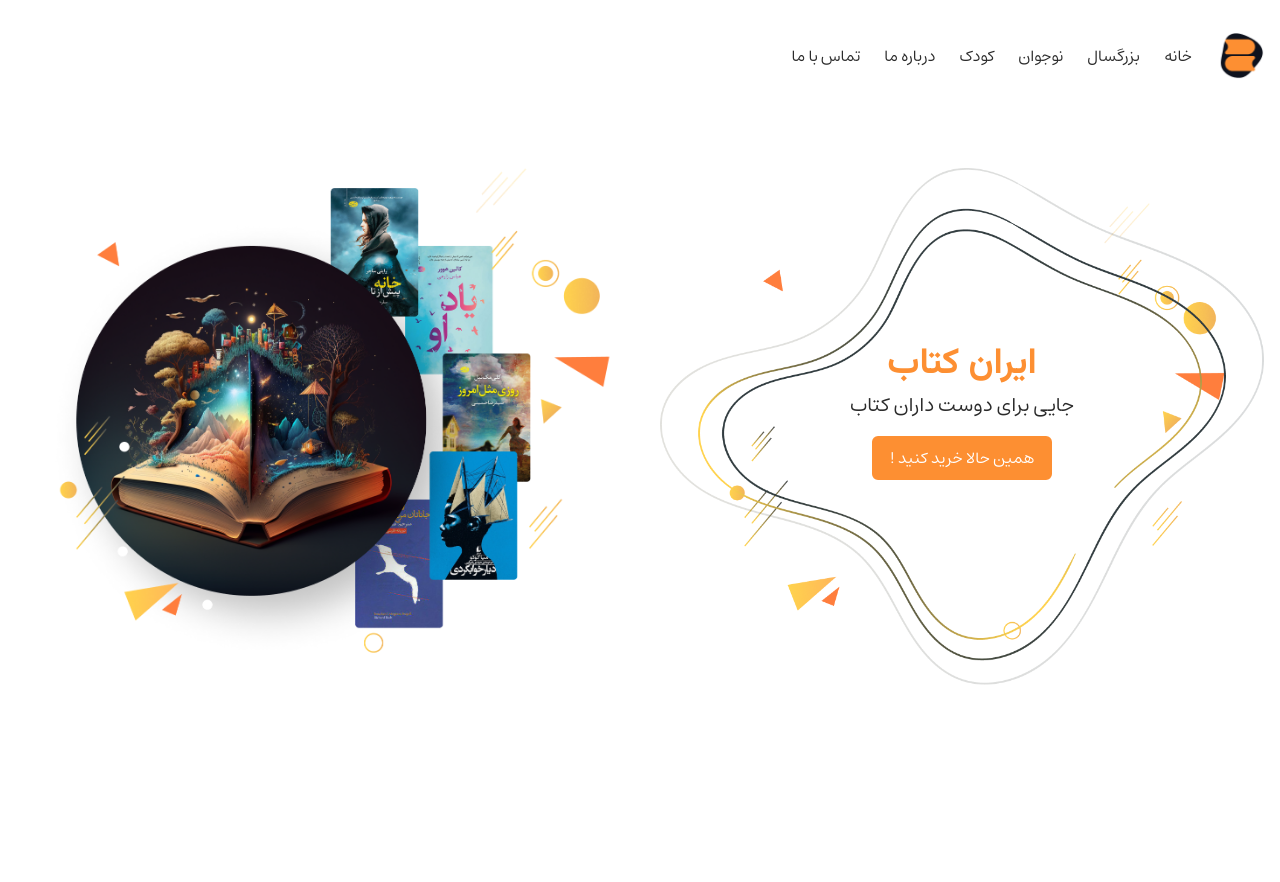
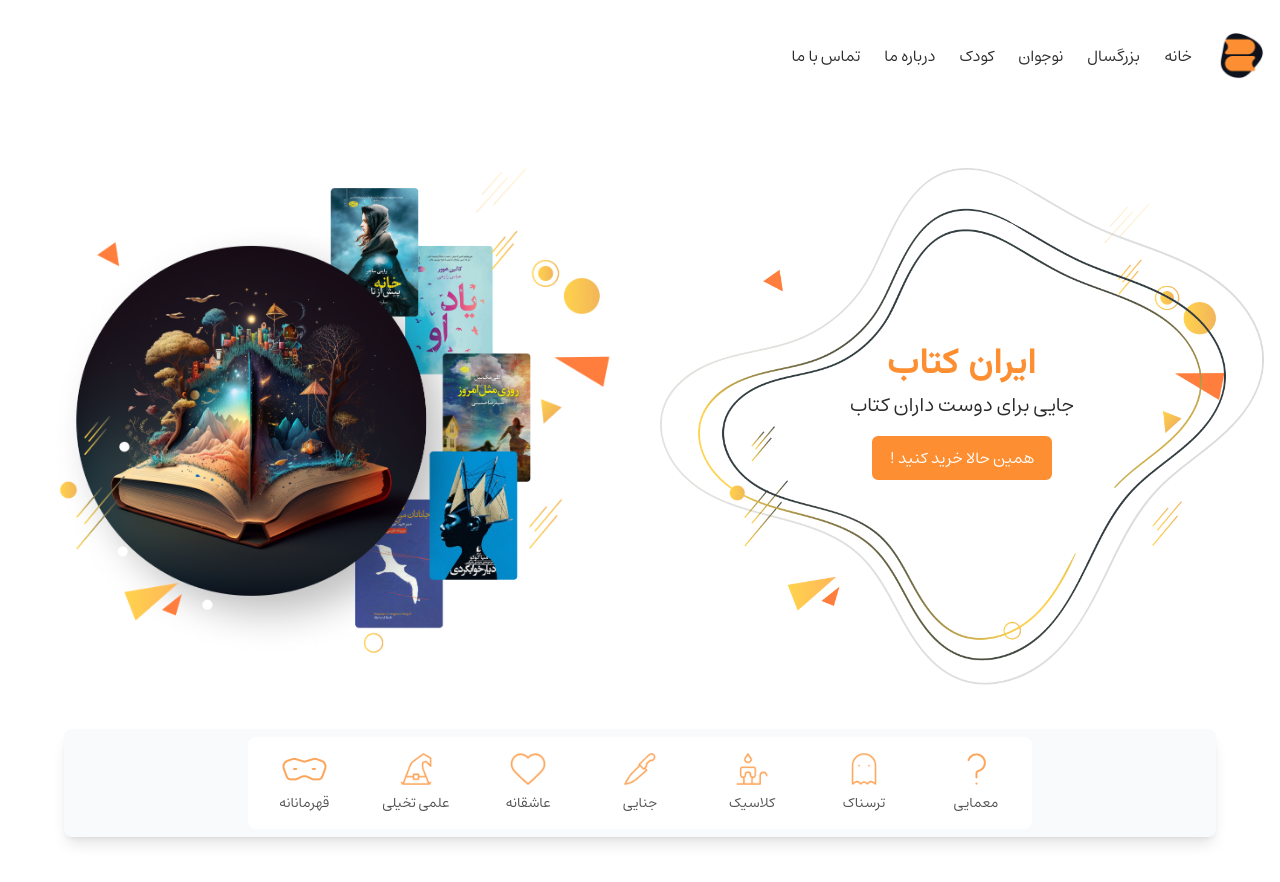
Before and after one commit to Saman-Safaei/book-shop-iran-ketab, a Next.js app: page / in a window 1280 px wide. Shown: the top 882 px of the page. Before the commit the page ends 800 px from the top, so only its background shows below. Built offline with nearby package versions, Linux system fonts and the light colour scheme; some icons are missing.

Commit message:
feat: add genres box to header and make h1 | h3 renders conditional

```diff
--- a/components/header/Header.tsx
+++ b/components/header/Header.tsx
@@ -1,9 +1,18 @@
 import type { FC } from "react";
 import Image from "next/image";
+import Button from "@/components/ui/Button";
+import HeaderGenre from "@/components/header/HeaderGenre";
+import useQuery from "@/hooks/useQuery";
 
 import leftImage from "~/leftHead.png";
 import patternImage from "~/rightPattern.png";
-import Button from "@/components/ui/Button";
+import heroGenreIcon from "~/category/hero.png";
+import fantasyGenreIcon from "~/category/fantasy.png";
+import romanceGenreIcon from "~/category/romance.png";
+import murderGenreIcon from "~/category/murdur.png";
+import classicGenreIcon from "~/category/classic.png";
+import horrorGenreIcon from "~/category/horror.png";
+import puzzleGenreIcon from "~/category/puzzle.png";
 
 export interface HeaderProps {
   isIndex?: boolean;
@@ -11,19 +20,22 @@
 
 const Header: FC<HeaderProps> = (props) => {
   const Component = props.isIndex ? "h1" : "h3";
+  const { isBigger, isSmaller } = useQuery("lg");
 
   return (
     <header className="font-sans py-14">
-      <div className="grid grid-cols-1 lg:grid-cols-2 gap-10 max-w-7xl mx-auto p-4">
+      <div className="grid grid-cols-1 lg:grid-cols-2 gap-10 max-w-7xl mx-auto p-4 mb-14">
         <div className="order-2 lg:order-1 flex flex-col gap-2 justify-center items-center relative w-full z-0">
           <Image
             src={patternImage}
             alt="pattern"
             className="hidden lg:block absolute w-full top-0 right-0 -z-[1]"
           />
+          {isBigger && (
             <Component className="font-vazirmatn hidden lg:block text-4xl text-primary-main font-bold">
               ایران کتاب
             </Component>
+          )}
           <p className="hidden lg:block text-xl mb-2">
             جایی برای دوست داران کتاب
           </p>
@@ -32,9 +44,11 @@
           </Button>
         </div>
         <div className="order-1 lg:order-2 relative z-0 w-full shrink-0">
+          {isSmaller && (
             <Component className="block font-vazirmatn lg:hidden text-4xl text-primary-main font-bold text-center mb-2">
               ایران کتاب
             </Component>
+          )}
           <p className="block lg:hidden text-xl text-center mb-6">
             جایی برای دوست داران کتاب
           </p>
@@ -42,7 +56,45 @@
             className="w-full mx-auto md:w-8/12 lg:w-full"
             src={leftImage}
             alt="header-image"
+            priority
           />
+        </div>
+      </div>
+
+      <div className="px-4">
+        <div className="max-w-6xl mx-auto bg-gray-50 shadow-lg p-2 rounded-lg">
+          <div className="w-fit mx-auto flex flex-row-reverse flex-wrap justify-center bg-white rounded-lg">
+            <HeaderGenre
+              icon={heroGenreIcon}
+              iconAlt={"heroic"}
+              customPadding="p-1">
+              قهرمانانه
+            </HeaderGenre>
+
+            <HeaderGenre icon={fantasyGenreIcon} iconAlt={"fantasy"}>
+              علمی تخیلی
+            </HeaderGenre>
+
+            <HeaderGenre icon={romanceGenreIcon} iconAlt={"romance"}>
+              عاشقانه
+            </HeaderGenre>
+
+            <HeaderGenre icon={murderGenreIcon} iconAlt={"murder"}>
+              جنایی
+            </HeaderGenre>
+
+            <HeaderGenre icon={classicGenreIcon} iconAlt={"classic"}>
+              کلاسیک
+            </HeaderGenre>
+
+            <HeaderGenre icon={horrorGenreIcon} iconAlt={"horror"}>
+              ترسناک
+            </HeaderGenre>
+
+            <HeaderGenre icon={puzzleGenreIcon} iconAlt={"puzzle"}>
+              معمایی
+            </HeaderGenre>
+          </div>
         </div>
       </div>
     </header>
```
Lines whose indentation alone changed are shown as unchanged.
